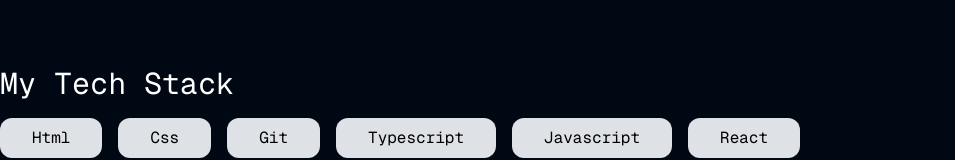
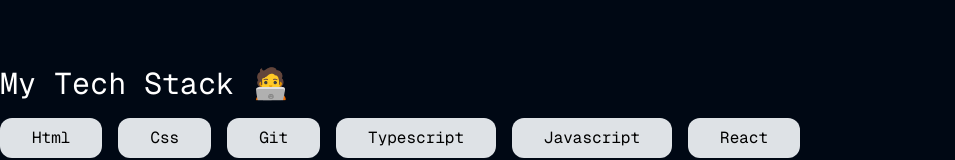
Before and after one commit to NotAngad/portfolio_2025, a Next.js app: page / in a window 1280 px wide. Shown: the part 470-630 px from the top of the page, without its empty margins (0-955 px from the left). Built offline with nearby package versions, Linux system fonts and the light colour scheme.

Commit message:
feat: added og image and an emoji

```diff
--- a/src/app/layout.tsx
+++ b/src/app/layout.tsx
@@ -35,6 +35,14 @@
       "Hi, I’m Angad — a developer who loves crafting beautiful, functional apps using modern web technologies.",
     url: "https://devangad.me",
     siteName: "Angad Srivastav",
+    images: [
+      {
+        url: "https://devangad.me/devangad.png",
+        width: 1200,
+        height: 630,
+        alt: "Angad Srivastav | Software Engineer",
+      },
+    ],
     type: "website",
   },
   metadataBase: new URL("https://devangad.me"),
--- a/src/components/TechStack/TechStack.tsx
+++ b/src/components/TechStack/TechStack.tsx
@@ -21,7 +21,9 @@
 
   return (
     <div className="p-4 lg:p-0 mt-4 lg:mt-16 w-[100%] lg:w-[70%]">
-      <h3 className="text-white text-3xl w-[100%] lg:w-[50%]">My Tech Stack</h3>
+      <h3 className="text-white text-3xl w-[100%] lg:w-[50%]">
+        My Tech Stack 🧑‍💻
+      </h3>
       <div className="flex gap-4 mt-4 flex-wrap">
         {skills?.map((skill) => (
           <div
```
Also changed, not shown: public/devangad.png (added).
